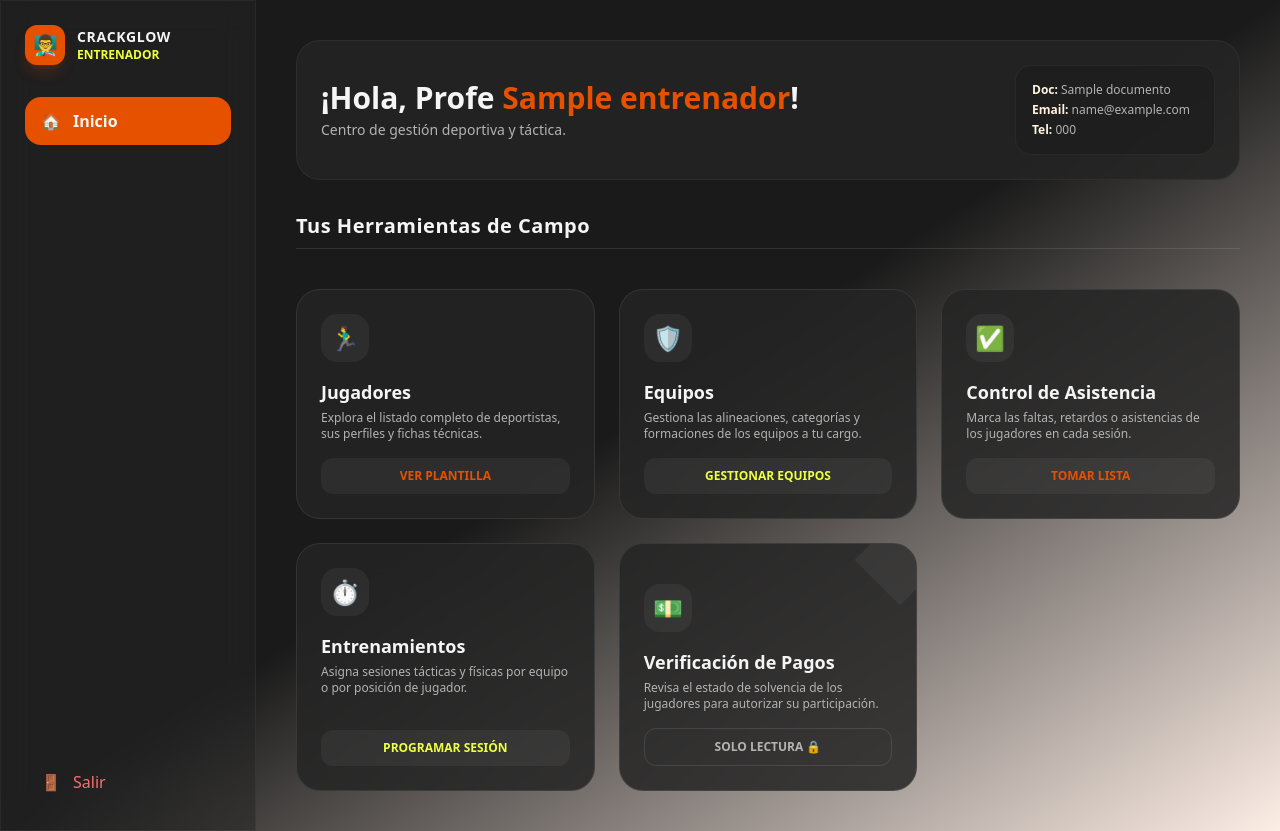
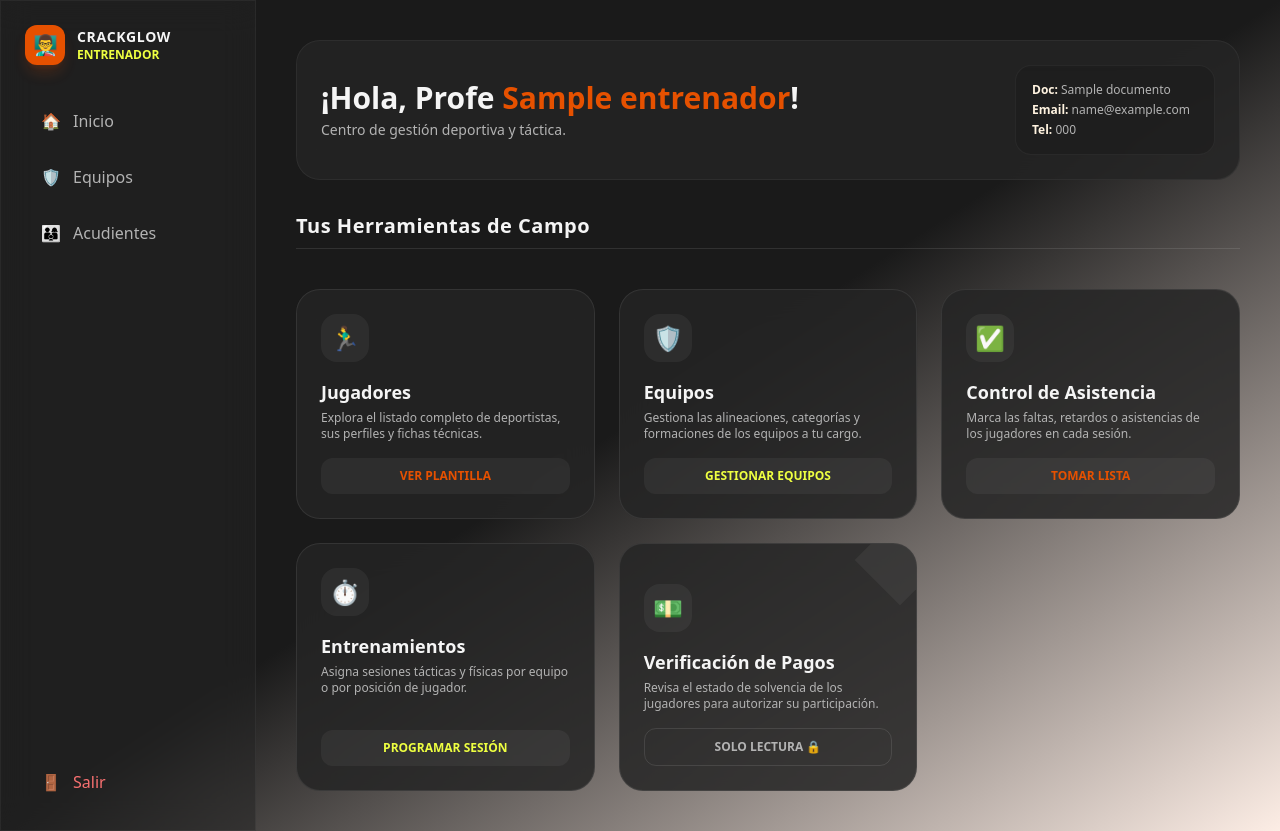
Before and after one commit to Ragnarok-2002/Futbol_Piton, a Flask app: template templates/dashboard_entrenador.html in a window 1280 px wide. Run offline with Flask 3, Linux system fonts and the light colour scheme; the template is opened without the code that fills it: most values are stand-ins (such as "Sample title", 1, 10 or a date in 2020); some libraries are stand-ins or nearby versions.

```diff
--- a/templates/dashboard_entrenador.html
+++ b/templates/dashboard_entrenador.html
@@ -43,8 +43,14 @@
                 </div>
             </div>
             <nav class="space-y-2 hidden md:block">
-                <a href="/modulo-entrenador" class="flex items-center gap-3 px-4 py-3 bg-naranja-fuego text-blanco-humo font-bold rounded-2xl transition-all">
-                    <span>🏠</span> Inicio
+                <a href="/modulo-entrenador" class="flex items-center gap-3 px-4 py-3 text-gris-claro hover:text-blanco-humo hover:bg-white/5 rounded-2xl transition-all duration-300 group">
+                    <span class="group-hover:text-amarillo-volt transition-colors">🏠</span> Inicio
+                </a>
+                <a href="/equipos" class="flex items-center gap-3 px-4 py-3 text-gris-claro hover:text-blanco-humo hover:bg-white/5 rounded-2xl transition-all duration-300 group">
+                    <span class="group-hover:text-amarillo-volt transition-colors">🛡️</span> Equipos
+                </a>
+                <a href="/acudientes" class="flex items-center gap-3 px-4 py-3 text-gris-claro hover:text-blanco-humo hover:bg-white/5 rounded-2xl transition-all duration-300 group">
+                    <span class="group-hover:text-amarillo-volt transition-colors">👨‍👩‍👦</span> Acudientes
                 </a>
             </nav>
         </div>
```
